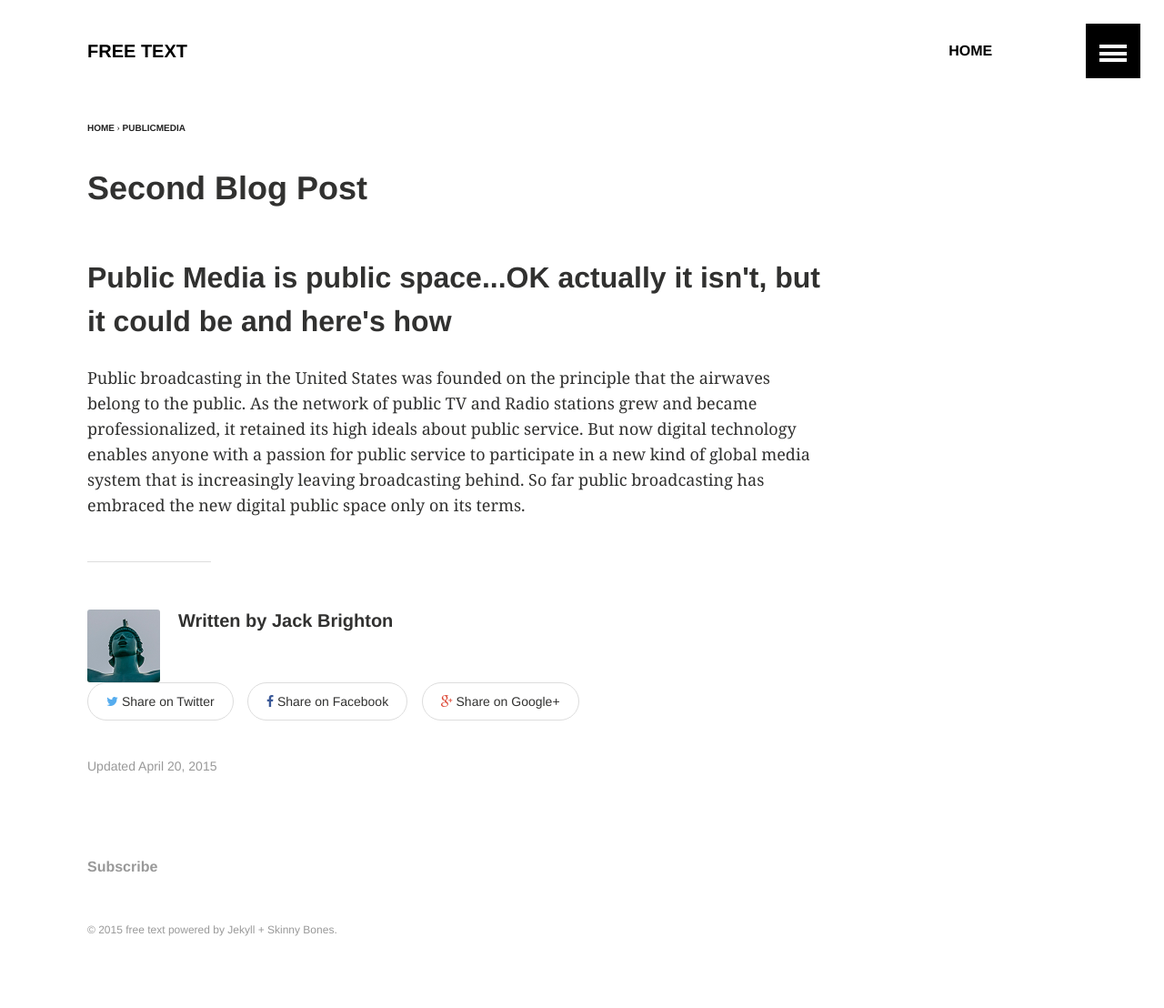
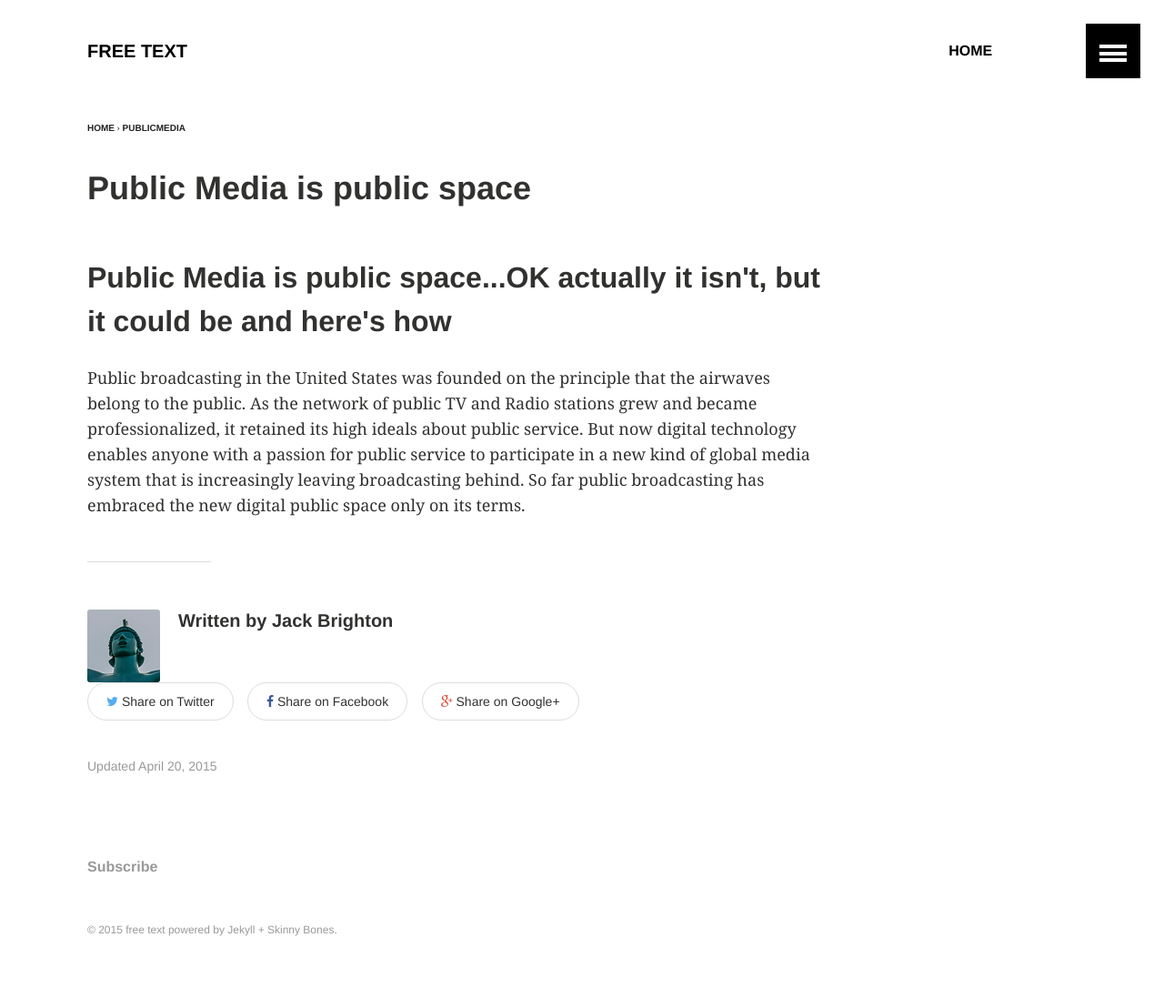
Before and after one commit to jackbrighton/jackbrighton.github.io, a Jekyll site: the page built from _posts/jekyll/2015-04-20-learning-jekyll.html, in a window 1280 px wide. Shown: the whole page at 91% size. Built offline with Jekyll 4.4.1, drawn with Linux system fonts in a browser that asks for light colours.

Commit message:
more edits to second post

```diff
--- a/_posts/jekyll/2015-04-20-learning-jekyll.html
+++ b/_posts/jekyll/2015-04-20-learning-jekyll.html
@@ -1,7 +1,6 @@
 ---
 layout: article
-title: "Second Blog Post"
-description: Another post while learning Jekyll
+title: "Public Media is public space"
 categories: publicmedia
 
 tags:
```
